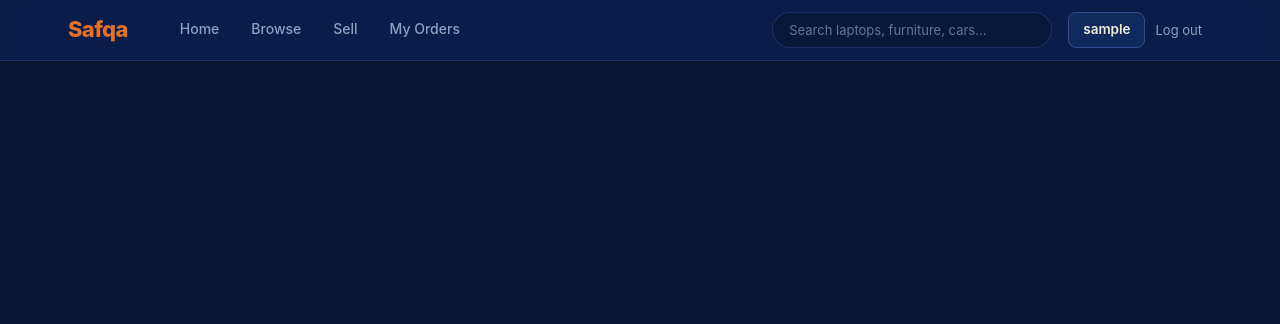
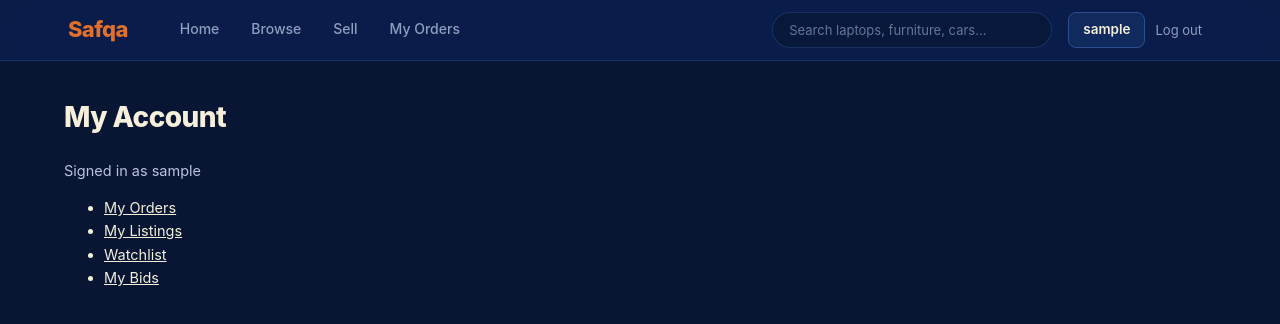
Before and after one commit to A-Alsaffaf/Safqa-Frontend, a React (Vite) app: page /account in a window 1280 px wide. Shown: the top 324 px of the page. Built offline with nearby package versions, Linux system fonts and the light colour scheme; no server answers; sample sign-in values are in the browser's storage.

Commit message:
feat(Account): Add the account page and routes, and make the Navbar username link to it #59

```diff
--- a/src/App.jsx
+++ b/src/App.jsx
@@ -13,6 +13,11 @@ import CreateListing from "./pages/Listing/CreateListing";
 import EditListing from "./pages/Listing/EditListing";
 import ListingDetails from "./pages/Listing/ListingDetails";
 import MyListings from "./pages/Listing/MyListings";
+
+// Account Imports
+import AccountPage from "./pages/Account/AccountPage";
+import AccountWatchlist from "./pages/Account/AccountWatchlist";
+import AccountBids from "./pages/Account/AccountBids";
 
 // Order Imports
 import MyOrders from "./pages/Orders/MyOrders";
@@ -64,6 +69,28 @@ function App() {
         <Route path="/listings/:listingId" element={<ListingDetails user={user} />} />
         <Route path="/listings/my-listings" element={<MyListings />} />
 
+        {/* Account Routes (logged-in users only) */}
+        <Route
+          path="/account"
+          element={user ? <AccountPage user={user} /> : <Navigate to="/sign-in" />}
+        />
+        <Route
+          path="/account/orders"
+          element={user ? <MyOrders /> : <Navigate to="/sign-in" />}
+        />
+        <Route
+          path="/account/listings"
+          element={user ? <MyListings /> : <Navigate to="/sign-in" />}
+        />
+        <Route
+          path="/account/watchlist"
+          element={user ? <AccountWatchlist /> : <Navigate to="/sign-in" />}
+        />
+        <Route
+          path="/account/bids"
+          element={user ? <AccountBids /> : <Navigate to="/sign-in" />}
+        />
+
         {/* Order Routes */}
         <Route path="/orders" element={<MyOrders />} />
         <Route path="/orders/:orderId" element={<OrderDetails />} />
--- a/src/components/Navbar.jsx
+++ b/src/components/Navbar.jsx
@@ -49,9 +49,9 @@ function Navbar({ user = null, handleLogout }) {
 
         {Boolean(user) && (
           <>
-            <button type='button' className='navbar__user'>
+            <NavLink to='/account' className='navbar__user'>
               {user.username}
-            </button>
+            </NavLink>
             <button
               type='button'
               className='navbar__logout'
--- /dev/null
+++ b/src/pages/Account/AccountBids.jsx
@@ -0,0 +1,10 @@
+// Placeholder. The real My Bids page comes in its own branch.
+function AccountBids() {
+  return (
+    <div>
+      <h1>My Bids</h1>
+    </div>
+  )
+}
+
+export default AccountBids
--- /dev/null
+++ b/src/pages/Account/AccountPage.jsx
@@ -0,0 +1,28 @@
+import { Link } from 'react-router'
+
+// The account home. Links to the four sections of the logged-in user's account.
+function AccountPage({ user }) {
+  return (
+    <div>
+      <h1>My Account</h1>
+      <p>Signed in as {user.username}</p>
+
+      <ul>
+        <li>
+          <Link to='/account/orders'>My Orders</Link>
+        </li>
+        <li>
+          <Link to='/account/listings'>My Listings</Link>
+        </li>
+        <li>
+          <Link to='/account/watchlist'>Watchlist</Link>
+        </li>
+        <li>
+          <Link to='/account/bids'>My Bids</Link>
+        </li>
+      </ul>
+    </div>
+  )
+}
+
+export default AccountPage
--- /dev/null
+++ b/src/pages/Account/AccountWatchlist.jsx
@@ -0,0 +1,10 @@
+// Placeholder. The real Watchlist page comes in its own branch.
+function AccountWatchlist() {
+  return (
+    <div>
+      <h1>Watchlist</h1>
+    </div>
+  )
+}
+
+export default AccountWatchlist
--- a/src/styles/global.css
+++ b/src/styles/global.css
@@ -161,6 +161,7 @@ img { max-width: 100%; }
   font-size: 13.5px;
   font-weight: 600;
   white-space: nowrap;
+  text-decoration: none;
   cursor: pointer;
   flex-shrink: 0;
   transition: border-color 0.2s ease, background 0.2s ease;
```
